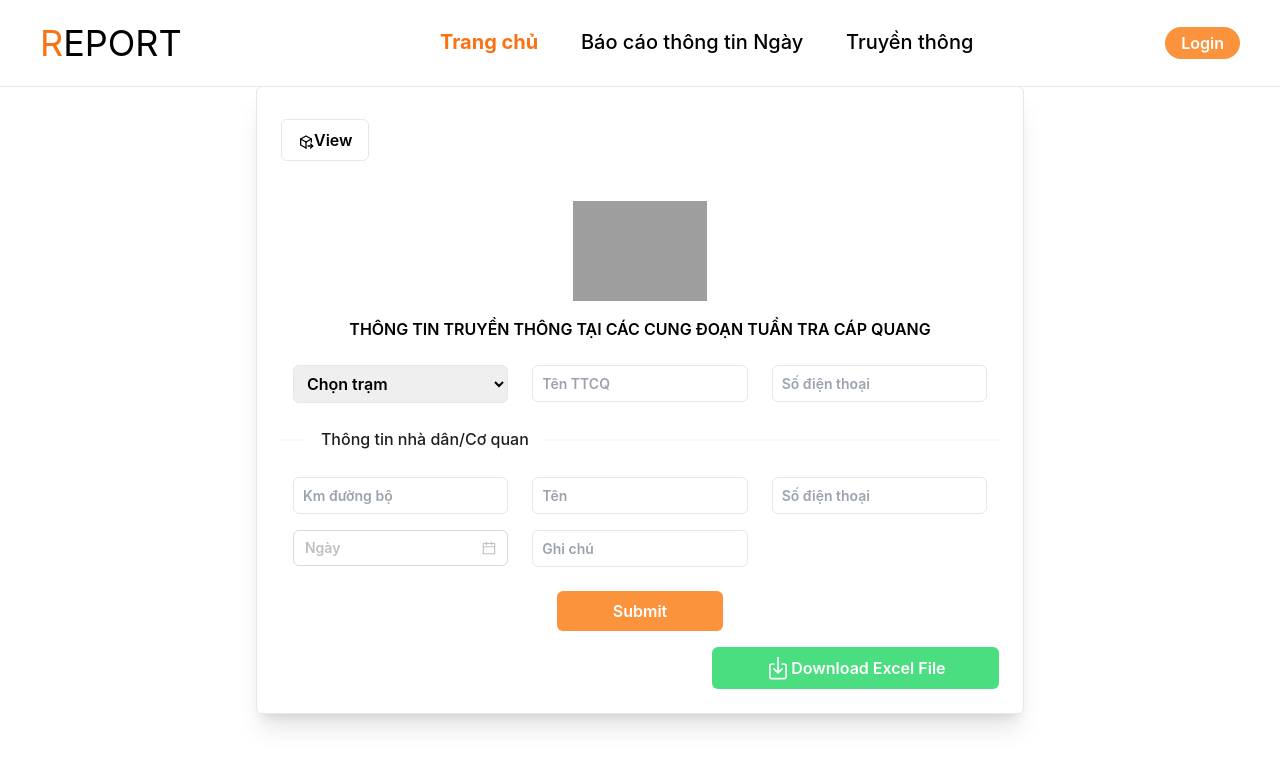
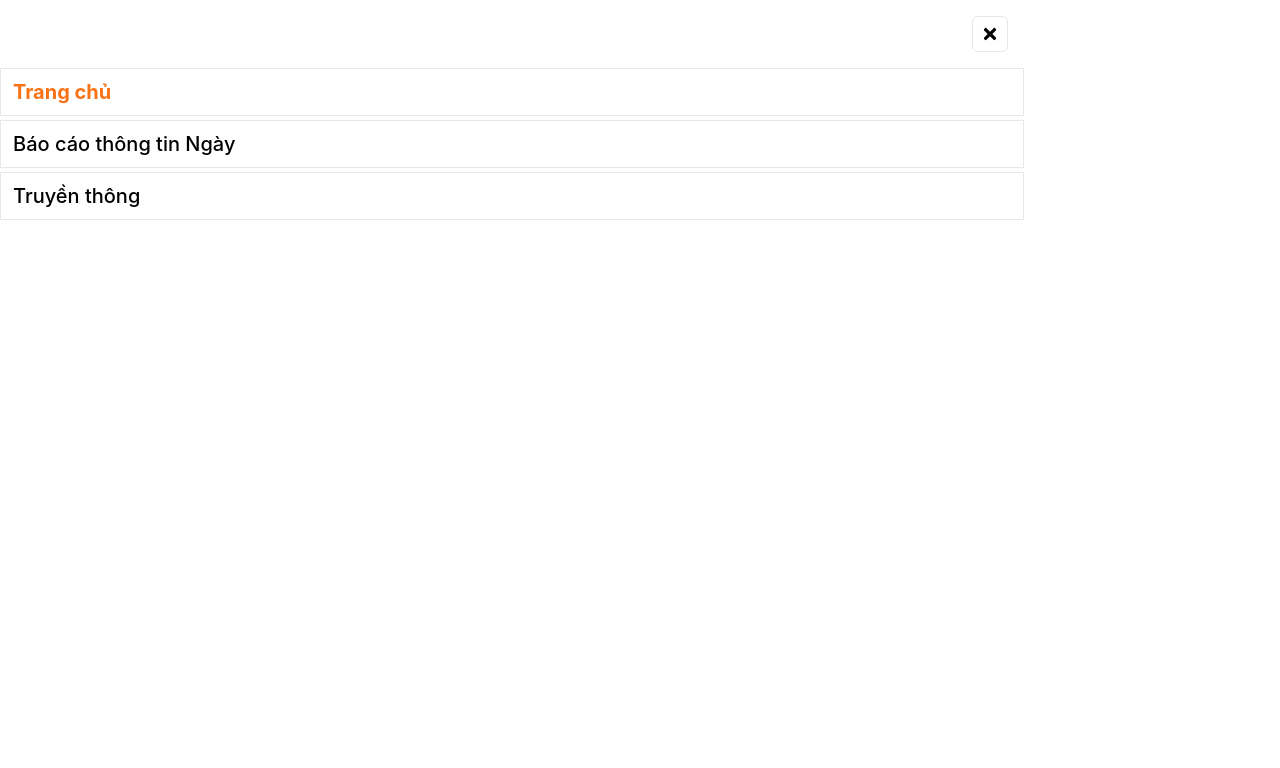
Before and after one commit to tranhuuvinh1109/freelance-dinh_cuong-Fe, a React (Vite) app: page / in a window 1280 px wide. Shown: the top 768 px of the page. Built offline with nearby package versions, Linux system fonts and the light colour scheme; grey boxes are pictures that could not be loaded.

Commit message:
ressponse mobile

```diff
--- a/src/constant/index.js
+++ b/src/constant/index.js
@@ -35,4 +35,19 @@ const state = [
   },
 ];
 
-export { location, state };
+const navBar = [
+  {
+    label: 'Trang chủ',
+    url: '/',
+  },
+  {
+    label: 'Báo cáo thông tin Ngày',
+    url: '/report-day',
+  },
+  {
+    label: 'Truyền thông',
+    url: '/media',
+  },
+];
+
+export { location, state, navBar };
--- a/src/layout/components/Header.jsx
+++ b/src/layout/components/Header.jsx
@@ -1,10 +1,55 @@
 import { Link, NavLink } from 'react-router-dom';
+import { FaBars } from 'react-icons/fa6';
+import { FaTimes } from 'react-icons/fa';
 import './Header.css';
+import { useState } from 'react';
+import { navBar } from '../../constant';
 
 const Header = () => {
+  const [openMobile, setOpenMobile] = useState(true);
+  const handleOpen = () => {
+    setOpenMobile(!openMobile);
+  };
   return (
-    <nav className="z-50 bg-white  fixed top-0 left-0 right-0 border-b ">
-      <div className="max-w-[1200px] mx-auto flex justify-between items-center py-4 ">
+    <nav
+      className={`${openMobile ? 'bg-overlay' : 'bg-white'} z-50  md:bg-white fixed top-0 left-0 right-0 md:border-b`}
+    >
+      {openMobile ? (
+        <div className="bg-white w-4/5 h-screen">
+          <div className="p-4 flex justify-end">
+            <button className="p-2 rounded-md border hover:bg-slate-400" onClick={handleOpen}>
+              <FaTimes fontSize={18} />
+            </button>
+          </div>
+          <div>
+            <ul>
+              {navBar.map((item, index) => {
+                return (
+                  <li className="nav-item border px-3 py-2 mb-1" key={index} onClick={handleOpen}>
+                    <NavLink
+                      to={item.url}
+                      exact="true"
+                      className={({ isActive, isPending }) =>
+                        isPending ? 'pending' : isActive ? 'nav-item-active' : ''
+                      }
+                    >
+                      {item.label}
+                    </NavLink>
+                  </li>
+                );
+              })}
+            </ul>
+          </div>
+        </div>
+      ) : (
+        <div className="p-4 md:hidden">
+          <button className="p-2 rounded-md border hover:bg-slate-400" onClick={handleOpen}>
+            <FaBars fontSize={18} />
+          </button>
+        </div>
+      )}
+
+      <div className="max-w-[1200px] mx-auto justify-between items-center py-4 hidden md:flex">
         <div className="brand-text w-3/12">
           <Link to="/">
             <span className="text-orange-500">R</span>
@@ -13,7 +58,20 @@ const Header = () => {
         </div>
         <div className="w-8/12 flex justify-between">
           <ul className="flex w-8/12 justify-between">
-            <li className="nav-item ">
+            {navBar.map((item, index) => {
+              return (
+                <li className="nav-item " key={index}>
+                  <NavLink
+                    to={item.url}
+                    exact="true"
+                    className={({ isActive, isPending }) => (isPending ? 'pending' : isActive ? 'nav-item-active' : '')}
+                  >
+                    {item.label}
+                  </NavLink>
+                </li>
+              );
+            })}
+            {/* <li className="nav-item ">
               <NavLink
                 to="/"
                 exact="true"
@@ -39,7 +97,7 @@ const Header = () => {
               >
                 Truyền thông
               </NavLink>
-            </li>
+            </li> */}
           </ul>
           <div className="w-2/12 flex justify-end">
             <NavLink
--- a/tailwind.config.js
+++ b/tailwind.config.js
@@ -2,7 +2,11 @@
 export default {
   content: ["./index.html", "./src/**/*.{js,ts,jsx,tsx}"],
   theme: {
-    extend: {},
+    extend: {
+      colors: {
+        'overlay': 'rgba(0,0,0,0.5)',
+      },
+    },
   },
   plugins: [],
 };
```
